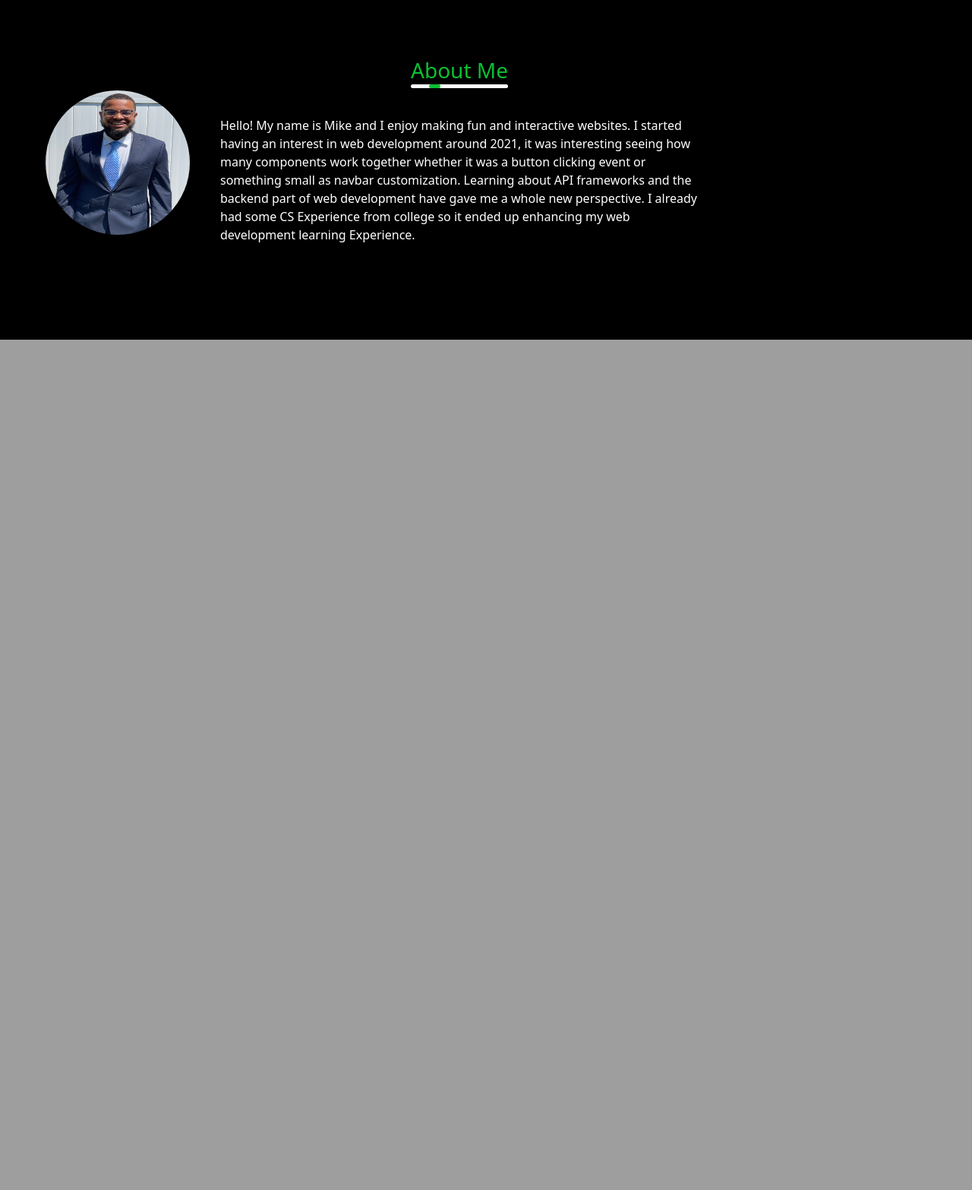
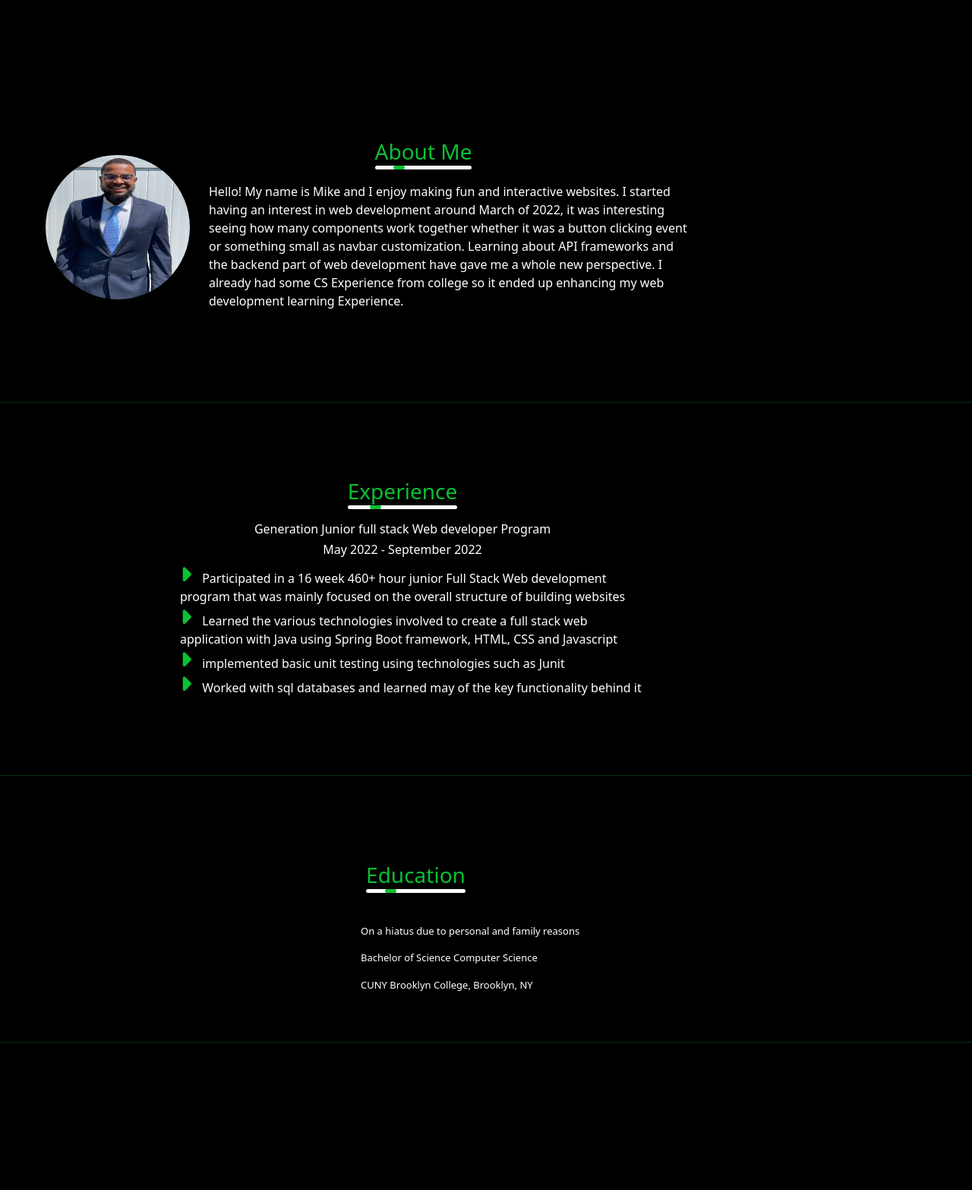
Before and after one commit to 123MikeDomingue/MikePortfolio, a PHP site: page / in a window 1280 px wide. Shown: the part 830-2396 px from the top of the page at 76% size. Before the commit the page ends 1277 px from the top, so only its background shows below. Run offline with PHP 8.4, Linux system fonts and the light colour scheme; some libraries are stand-ins or nearby versions.

Commit message:
Finished education section and experience section of portfolio

```diff
--- a/index.html
+++ b/index.html
@@ -48,6 +48,14 @@
    </div>
   </div>
  </nav>
+ <section class="banner"></section>
+ <script type="text/javascript">
+ window.addEventListener("scroll", function(){
+  const nav = document.querySelector("nav");
+  nav.classList.toggle("sticky", window.scrollY > 0);
+ })
+
+ </script>
 
 
 
@@ -65,24 +73,103 @@
  </div>
 
  <!-- about section -->
- <div class="about-section">
+ <div class="about-section" style="margin-top: 30px ;">
   <section class="hidden">
-  <img style="margin-top: 15px;" src="./images/IMG-5482 (1).JPG" alt="">
+  <img style="margin-top: 250px;" src="./images/IMG-5482 (1).JPG" alt="">
   </section>
 
 
-  <div class="about" id="About">
+  <div class="Mike-info about-media" id="About">
   <section class="hidden">
   <h3>About Me <div class="underline"><span></span></div></h3>
   <hr>
-  <p >  Hello! My name is Mike and I enjoy making fun and interactive websites. I started having an interest in web development  around 2021, it was interesting seeing how many components work together whether it was a button clicking event or something small as navbar customization. Learning about API frameworks and the backend part of web development have gave me a whole new perspective. I already had some CS Experience from college so it ended up enhancing my web development learning Experience.
+  <p >  Hello! My name is Mike and I enjoy making fun and interactive websites. I started having an interest in web development  around March of 2022, it was interesting seeing how many components work together whether it was a button clicking event or something small as navbar customization. Learning about API frameworks and the backend part of web development have gave me a whole new perspective. I already had some CS Experience from college so it ended up enhancing my web development learning Experience.
   </p>
   </section>
   <!-- <p class="key-skills" >Here are some of the few skills I ended learning:</p> -->
 
 
+ </div >
  </div>
- </div>
+ <hr class="line-break-original" >
+
+ <!-- Start of experience section -->
+
+<div class="about-section experience-section"   style="margin-left: 240px;">
+
+
+
+  <div class="Mike-info exp"  id="Experience">
+    <section class="hidden">
+      <h3 class="experience-title">Experience <div class="underline"><span></span></div>
+      </h3>
+      <hr>
+       <h6 class="experience-subtitle">
+        Generation Junior full stack Web developer Program
+       </h6>
+       <h6 class="experience-subtitle" style="text-align: center ;"> May 2022 - September 2022</h6>
+       <ul class="experience-list">
+        <li> <i class="fa-solid fa-caret-right"></i><p style="display: inline ;"> Participated in a 16 week 460+ hour junior Full Stack Web development program that was mainly focused on the overall structure of building websites</p></li>
+        <li> <i class="fa-solid fa-caret-right"></i><p style="display: inline ;"> Learned the various technologies involved to create a full stack web application with Java using Spring Boot framework, HTML, CSS and Javascript </p></li>
+        <li> <i class="fa-solid fa-caret-right"></i><p style="display: inline ;"> implemented basic unit testing using technologies such as Junit </p></li>
+        <li> <i class="fa-solid fa-caret-right"></i><p style="display: inline ;"> Worked with sql databases and learned may of the key functionality behind it </p></li>
+       </ul>
+
+      <p>
+      </p>
+    </section>
+    <!-- <p class="key-skills" >Here are some of the few skills I ended learning:</p> -->
+
+
+  </div>
+
+</div>
+
+<hr class="line-break" style="margin-top: 300px ;" >
+
+
+
+
+ <!-- end of experience section -->
+
+
+ <!-- education section -->
+
+<div class="about-section education" style="margin-top: 30px ;">
+
+
+
+  <div class="Mike-info about-media" id="Education">
+    <section class="hidden">
+      <h3 class="education-header">Education <div class="underline"><span></span></div>
+      </h3>
+      <br>
+
+      <hr>
+      <div class="education-paragrapth" >
+      <p  >On a hiatus due to personal and family reasons</p>
+      <p >Bachelor of Science Computer Science</p>
+      <p >CUNY Brooklyn College, Brooklyn, NY</p>
+      </div>
+
+
+
+
+    </section>
+    <!-- <p class="key-skills" >Here are some of the few skills I ended learning:</p> -->
+
+
+  </div>
+</div>
+<hr class="line-break">
+
+ <!-- end of education section -->
+
+ <!-- Projects section -->
+
+ <!-- end of Projects section -->
+
+
 
 
 
--- a/style.css
+++ b/style.css
@@ -203,9 +239,11 @@ margin-bottom: 400px;
 /* about section */
 
 .about-section, img{
-  width: 200px;
+  width: 190px;
   height: 200px;
   margin-right: -10px;
+   margin-bottom: 150px;
+   margin-top: -120px;
 
 
   border-radius: 180px;
@@ -214,14 +252,14 @@ margin-bottom: 400px;
   background-color: #0BC133; */
  display: flex;
 
-font-size: 13px;
+font-size: 11px;
 
 
 
 
 
 }
- .about{
+ .Mike-info{
   color:white;
   display: flex;
 /* animation: SlideFromLeft 5s ease-in-out 1; */
@@ -278,12 +316,14 @@ font-size: 13px;
 
  } */
 
- .about h3{
+ .Mike-info h3{
   width:fit-content;
   position: relative;
   margin-bottom: -10px;
   color: #0BC133;
  }
+
+
 
  .underline{
   width: 100%;
@@ -334,6 +374,13 @@ font-size: 13px;
   margin-bottom: 10px;
    }
 
+   .about-section, img{
+    margin-bottom: 250px;
+      margin-top: -100px;
+
+   }
+
+
 
 
 
@@ -364,7 +411,7 @@ font-size: 13px;
 
  }
 
- .about, P{
+ .Mike-info, P{
 width: 50vw;
 flex: 2, 1, 1;
 
@@ -375,11 +422,108 @@ flex-direction: column;
 
  }
 
- .key-skills{
+
+ /* experience section */
+
+
+@media screen and (min-width: 476px) {
+  .exp{
+    margin-left: 0px;
+  }
+}
+
+.exp{
+  margin-left: -65px;
+  margin-top: 50px;
+
+}
+.about-media{
+  margin-left: -65px;
+  padding: 60px;
+ margin-top: -55px;
+}
+
+.about-media h3{
+  margin-left: -65px;
+}
+
+.experience-list{
+  list-style: none;
+
+}
+
+.fa-caret-right{
+  color: #0BC133;
+  font-size: 30px;
+
+}
+
+
+
+.line-break{
+  margin-top: -30px;
+  color: #0BC133;
+
+}
+
+.line-break-original{
+  color:#0BC133;
+ margin-bottom: 40px;
+}
+
+ /* end of experience section */
+
+ /* education section */
+ .education{
+  margin-left: 420px;
+
+ }
+ .education,.education-header{
+  margin-right: -120px;
+  margin-top: -300px;
+ }
+
+ .education-paragrapth{
+  font-size: 13px;
+  margin-top: -170px;
+
+ }
+ .education, .education-paragrapth{
+  margin-left: 100px;
 
  }
 
 
- .about, h2{
+
+ @media screen and (min-width:676px) {
+
+  .education{
+    margin-right: 130px;
+    margin-bottom: 100px;
+
+  }
+  .education,.education-paragrapth{
+
+   margin-left:  220px;
+
+   margin-top: -170px;
+
+
+
+
+  }
+
+   .education, .education-header{
+
+    margin-right: 200px;
+
+    margin-top: -300px;
+  }
 
  }
+
+ /* end of education section */
+
+ /* projects-section */
+
+ /* end of projects section */
```
Also changed, not shown: other parts of style.css (+51 -15 lines).
